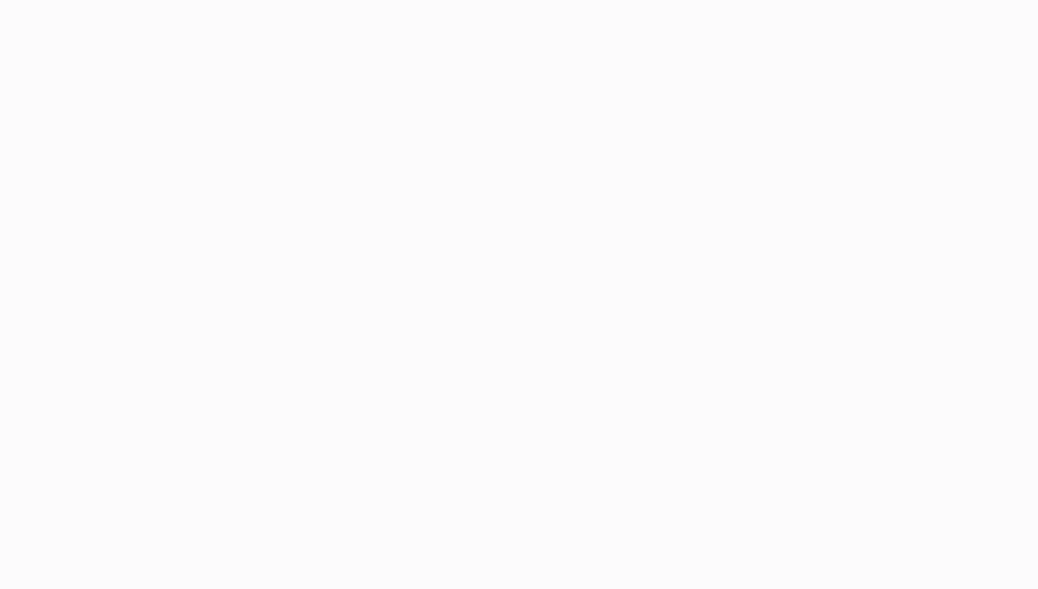
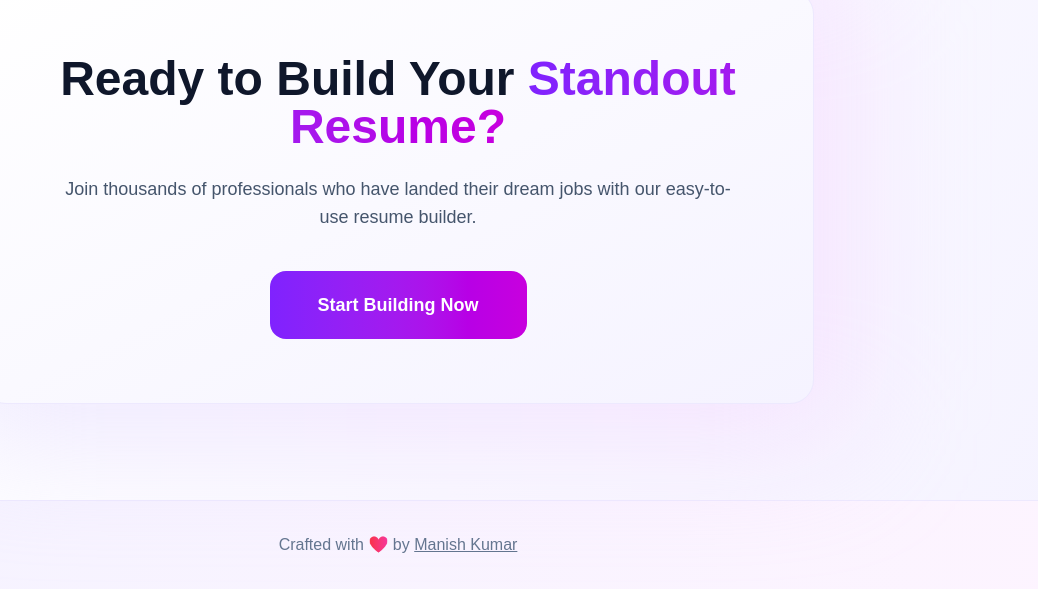
Before and after one commit to kumarmanish562/RESUME_MAKING, a React (Vite) app in the folder frontend/: page / in a window 1280 px wide. Shown: the part 1798-2387 px from the top of the page, without its empty margins (242-1280 px from the left). Before the commit the page ends 1692 px from the top, so only its background shows below. Built offline with nearby package versions, Linux system fonts and the light colour scheme.

Commit message:
Fixes spelling error and adds CTA section to LandingPage
Corrects the spelling of 'currentPage' in state initialization.

Adds a new Call-To-Action (CTA) section encouraging users to build their resumes, enhancing user engagement.

Also includes a footer with credits to the developer.

```diff
--- a/frontend/src/pages/LandingPage.jsx
+++ b/frontend/src/pages/LandingPage.jsx
@@ -12,7 +12,7 @@ const LandingPage = () => {
 
   const [openAuthModal, setOpenAuthModal] = useState(false);
   const [mobileMenuOpen, setMobileMenuOpen] = useState(false);
-  const [cuirrentPage, setCurrentPage] = useState('login');
+  const [currentPage, setCurrentPage] = useState('login');
 
   const handleCTA = () => {
     if (!user) {
@@ -294,7 +294,44 @@ const LandingPage = () => {
           </div>
         </section>
 
+        {/* CTA SECTION  */}
+        <section className={landingPageStyles.ctaSection}>
+          <div className={landingPageStyles.ctaContainer}>
+            <div className={landingPageStyles.ctaCard}>
+              <div className={landingPageStyles.ctaCardBg}></div>
+              <div className={landingPageStyles.ctaCardContent}>
+                <h2 className={landingPageStyles.ctaTitle}>
+                  Ready to Build Your <span className={landingPageStyles.ctaTitleGradient}>Standout Resume?</span>
+                </h2>
+                <p className={landingPageStyles.ctaDescription}>
+                  Join thousands of professionals who have landed their dream jobs with our easy-to-use resume builder.
+                </p>
+                <button
+                  className={landingPageStyles.ctaButton}
+                  onClick={handleCTA}
+                >
+                  <div className={landingPageStyles.ctaButtonOverlay}></div>
+                  <span className={landingPageStyles.ctaButtonText}>Start Building Now
+                    </span>
+                </button>
+                </div>
+              </div>
+            </div>
+        </section>
       </main>
+
+      {/* Footer */}
+      <footer className={landingPageStyles.footer}>
+        <div className={landingPageStyles.footerContainer}>
+          <p className={landingPageStyles.footerText}>
+              Crafted with <span className={landingPageStyles.footerHeart}>❤️</span> by{'  '}
+              <a href="https://www.linkedin.com/in/manish-kumar-123456789/" target="_blank" className={landingPageStyles.footerLink}>
+                Manish Kumar
+              </a>
+          </p>
+        </div>
+      </footer>
+
     </div>
   );
 };
```
